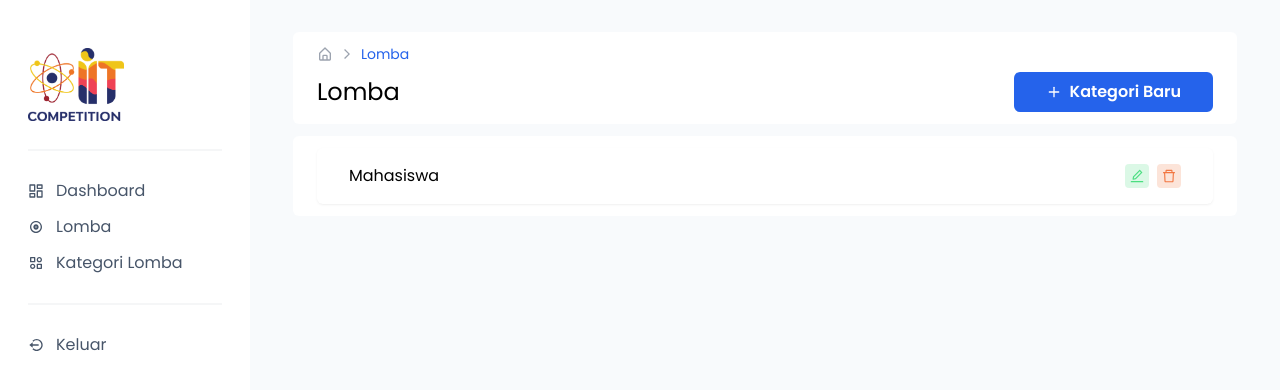
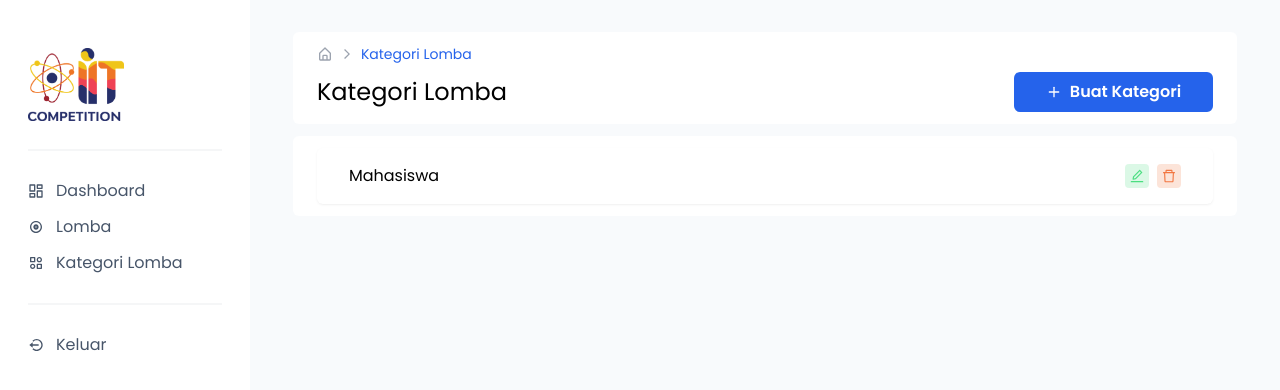
Before and after one commit to rianmz-genz/webiitc, a Next.js app: page /admin/competitioncategories in a window 1280 px wide. Shown: the top 390 px of the page. Built offline with nearby package versions, Linux system fonts and the light colour scheme.

Commit message:
competition categories view

```diff
--- a/pages/admin/competitioncategories.js
+++ b/pages/admin/competitioncategories.js
@@ -39,10 +39,10 @@ const CompetitionCategory = () => {
             <p>
               <MdArrowForwardIos className="text-xs text-gray-400" />
             </p>
-            <p className="text-blue-600 text-sm">Lomba</p>
+            <p className="text-blue-600 text-sm">Kategori Lomba</p>
           </ul>
           <div className="flex justify-between items-center mt-2">
-            <h1 className="text-2xl fomt-semibold">Lomba</h1>
+            <h1 className="text-2xl fomt-semibold">Kategori Lomba</h1>
             <Button
               onClick={() => setIsModal(true)}
               isSquare
@@ -50,7 +50,7 @@ const CompetitionCategory = () => {
               additionals={"flex items-center gap-2"}
             >
               <FiPlus className="text-white" />
-              <p>Kategori Baru</p>
+              <p>Buat Kategori</p>
             </Button>
           </div>
         </DashboardCard>
```
